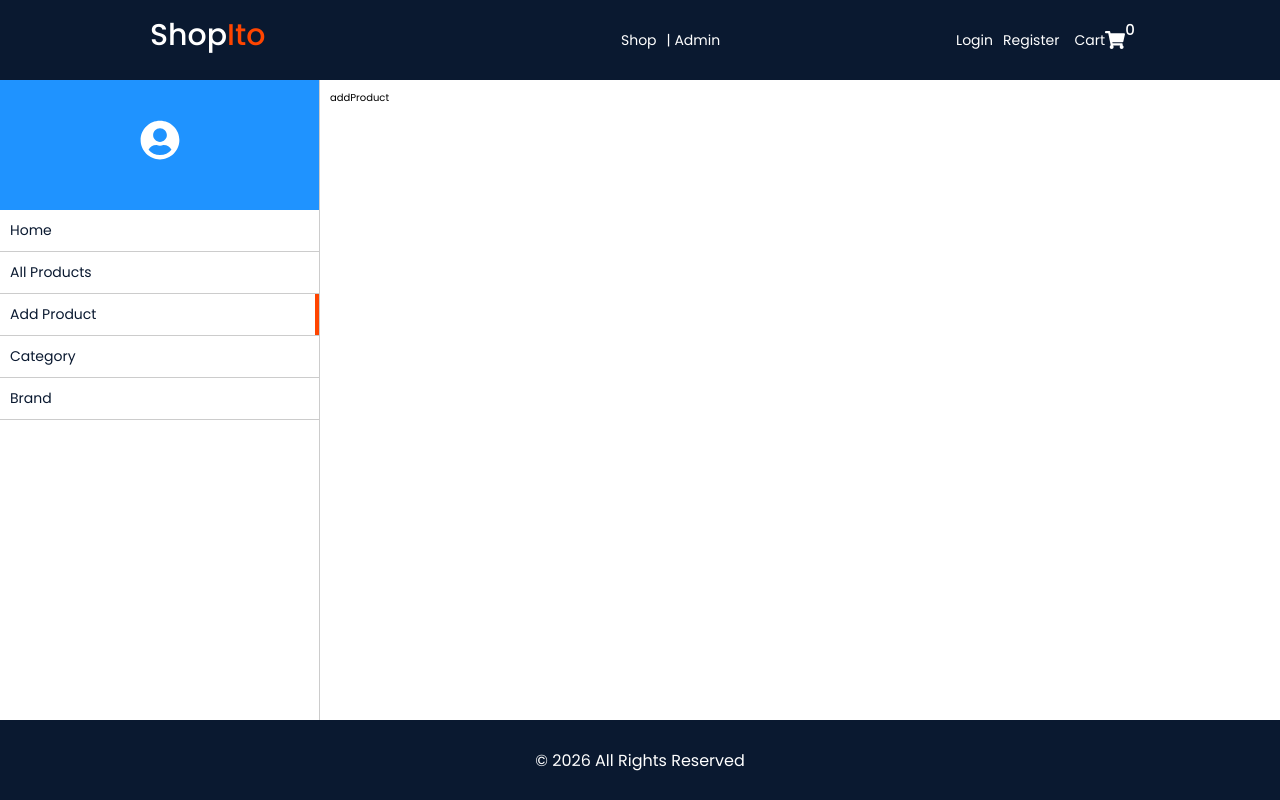
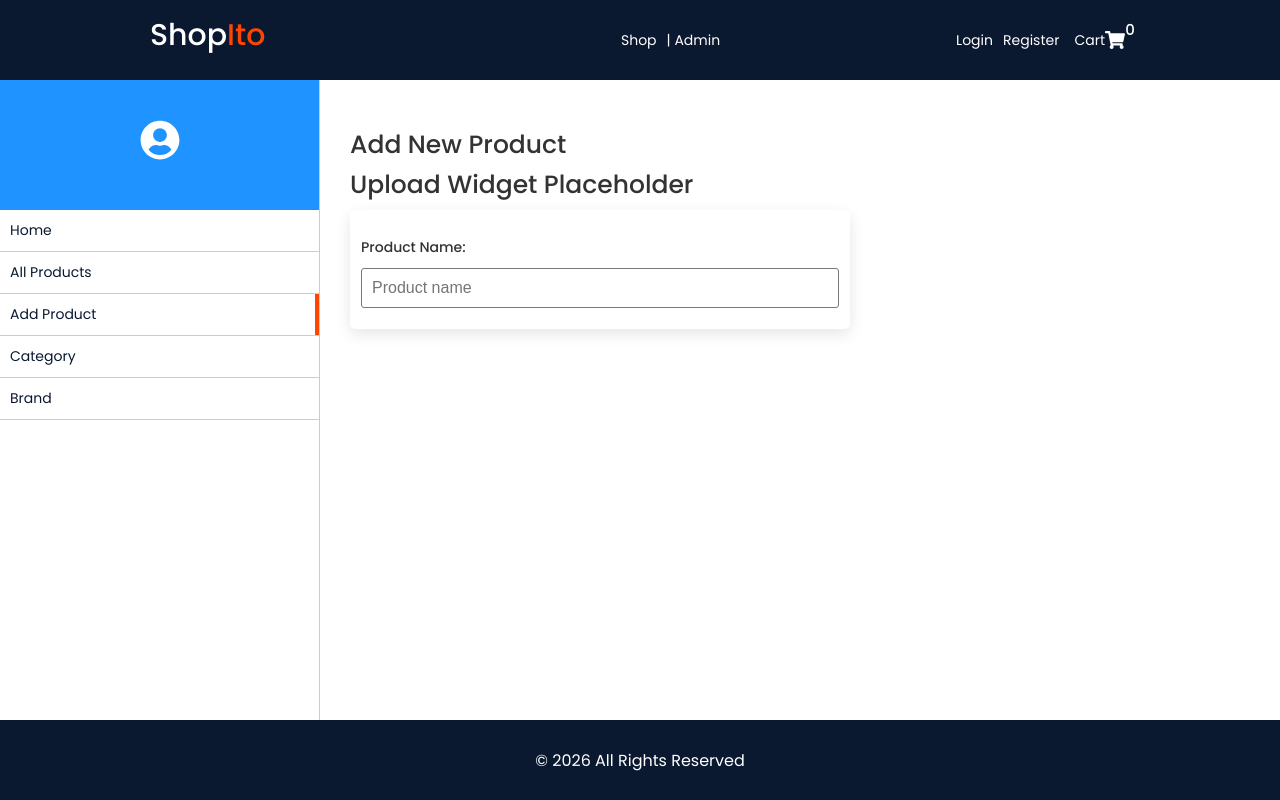
Before and after one commit to kevinkalenga/Shopito_Project, a React (Create React App) app in the folder frontend/: page /admin/add-product in a window 1280 px wide. Built offline with nearby package versions, Linux system fonts and the light colour scheme; no server answers.

Commit message:
Create Product - JSX - Part1

```diff
--- a/frontend/src/components/admin/addProduct/AddProduct.js
+++ b/frontend/src/components/admin/addProduct/AddProduct.js
@@ -1,8 +1,43 @@
-import React from 'react'
+import React, { useState } from 'react'
+import { useSelector } from "react-redux";
+import Loader from '../../loader/Loader';
+import ProductForm from '../productForm/ProductForm';
+import "./AddProduct.scss";
+
+const initialState = {
+  name: "",
+  category: "",
+  brand: "",
+  quantity: "",
+  color: "",
+  price: "",
+  regularPrice: "",
+}
 
 const AddProduct = () => {
+
+  const [product, setProduct] = useState(initialState);
+  const {name, category, brand, quantity, color, price, regularPrice} = product
+  const {isLoading} = useSelector((state) => state.product)
+  const {categories} = useSelector((state) => state.category);
+  const {brands} = useSelector((state) => state.brand);
+
+  const handleInputChange = (e) => {
+     const {name, value} = e.target;
+     setProduct({...product, [name]: value})
+  }
+
+  const saveProduct = async () => {}
+
   return (
-    <div>addProduct</div>
+    <section>
+       <div className='container'>
+          {isLoading && <Loader />}
+          <h3 className='--mt'>Add New Product</h3>
+
+          <ProductForm saveProduct={saveProduct} product={product} handleInputChange={handleInputChange} />
+       </div>
+    </section>
   )
 }
 
--- a/frontend/src/components/admin/productForm/productForm.js
+++ b/frontend/src/components/admin/productForm/productForm.js
@@ -1,8 +1,26 @@
-import React from 'react'
+import React from 'react';
+import "./ProductForm.scss"
+import Card from '../../card/Card';
 
-const productForm = () => {
+const productForm = ({saveProduct, product, handleInputChange}) => {
   return (
-    <div>productForm</div>
+    <div className='add-product'>
+       <h3>Upload Widget Placeholder</h3>
+
+       <Card cardClass={"card"}>
+          <br />
+          <form onSubmit={saveProduct}>
+             <label>Product Name:</label>
+             <input
+               type="text"
+               placeholder='Product name'
+               name='name'
+               value={product.name}
+               onChange={handleInputChange}
+             />
+          </form>
+       </Card>
+    </div>
   )
 }
 
```
